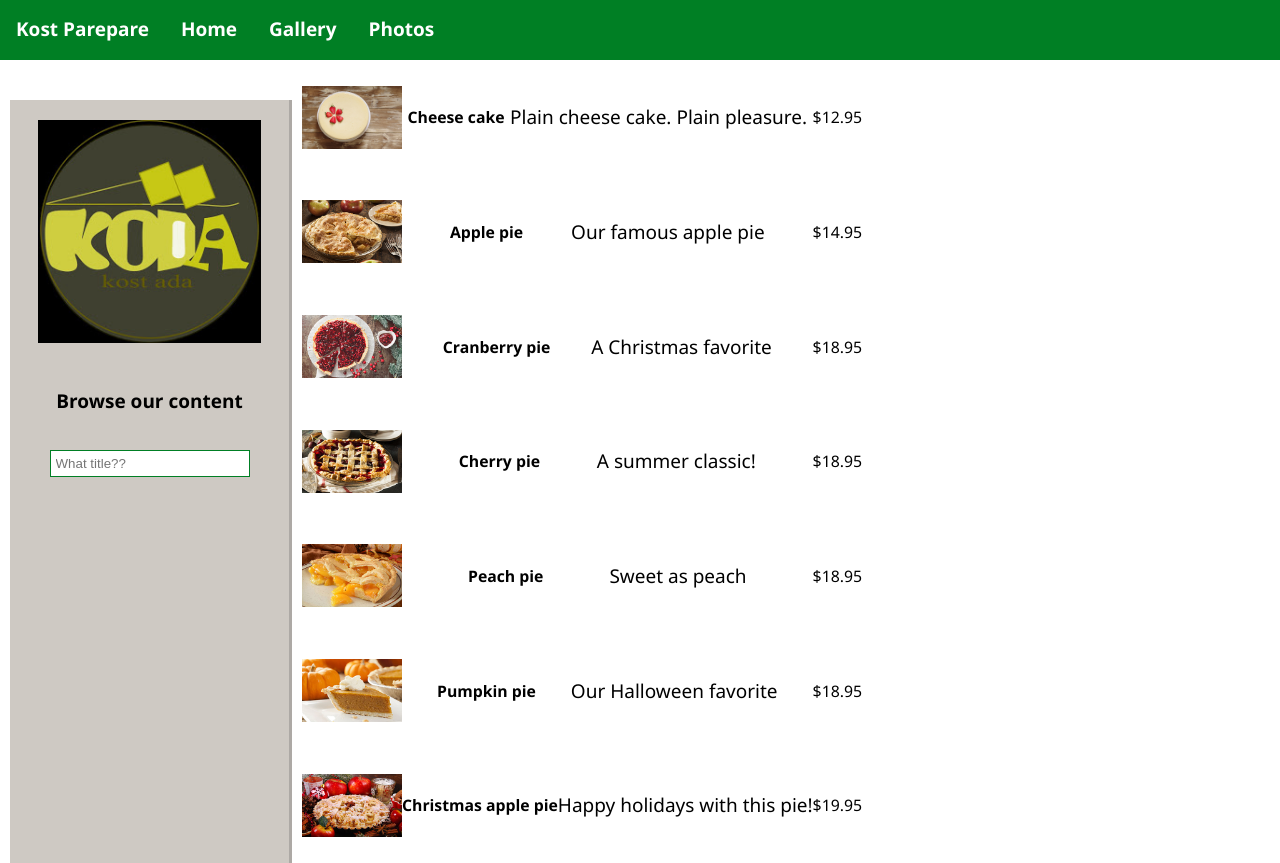
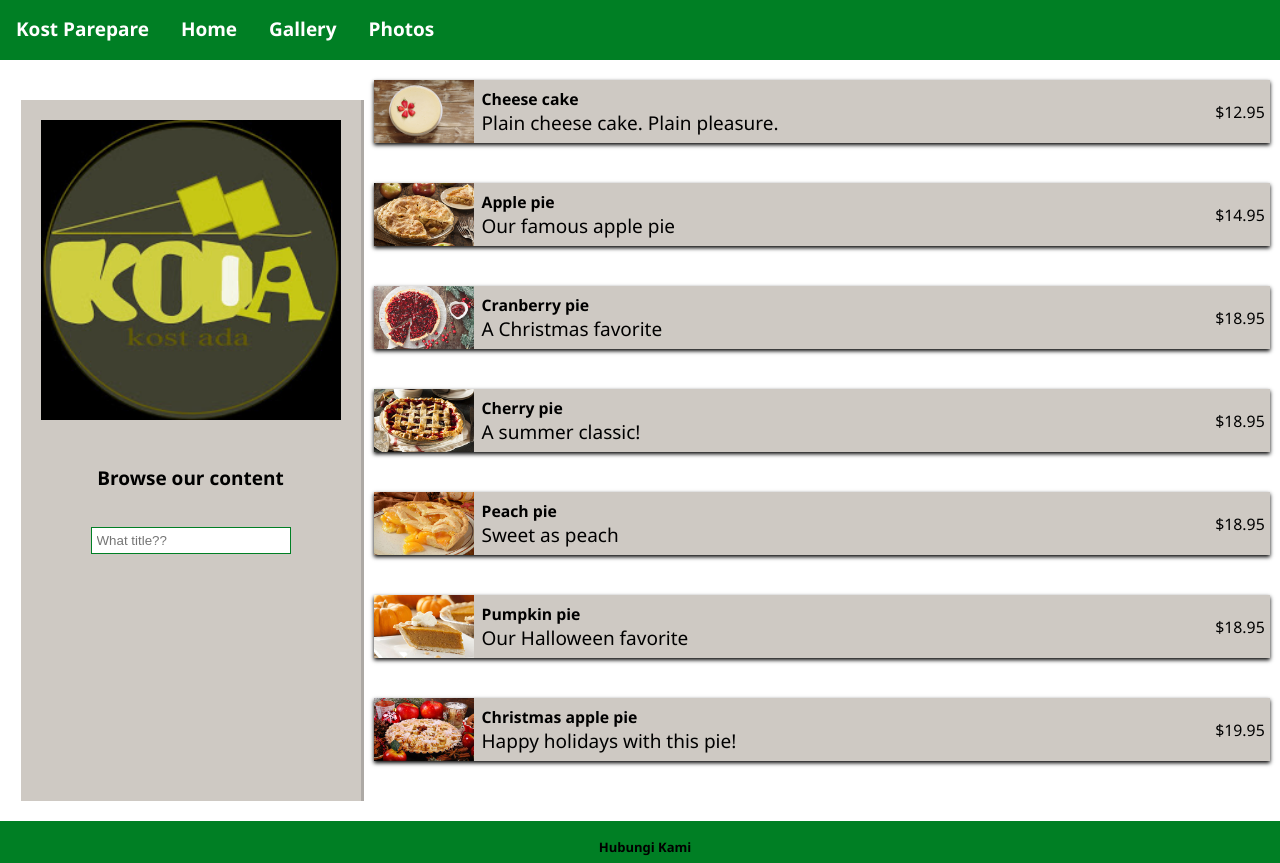
Before and after one commit to 777uliahshafar/kostAdaWeb, a plain HTML site: page photos.html in a window 1280 px wide. Shown: the top 863 px of the page. Drawn offline with Linux system fonts and the light colour scheme.

Commit message:
before mod fig

```diff
--- a/index.css
+++ b/index.css
@@ -18,7 +18,6 @@ nav {
 
 nav>ul>li{
     float: left;
-
 }
 
 nav>ul>li a{
@@ -45,6 +44,8 @@ nav>ul>li span{
     margin-right: auto;
     display: flex;
     flex-direction: row;
+    flex-wrap: wrap;
+    justify-content: center;
 }
 
 .pieGallery{
@@ -63,16 +64,17 @@ nav>ul>li span{
     box-shadow: 0 2px 4px rgb(0, 0, .3);
     margin: 0.2rem;
     padding: .5rem;
+}
 
+.pieCard img{
+    align-self: center;
+}
 
-}
 .cardRow{
     display: flex;
     flex-direction: row;
     justify-content: space-between;
     align-items: center;
-
-
 }
 
 .box {
@@ -82,7 +84,7 @@ nav>ul>li span{
     margin: 5px 10px;
 }
 
-#leftmenu{
+#leftMenu{
     display: flex;
     flex-direction: column;
     align-items: center;
@@ -95,9 +97,9 @@ nav>ul>li span{
 
 
 aside> img {
-    width: 80%;
     margin: 20px;
 }
+
 
 .searchbox{
     padding: 5px;
@@ -110,17 +112,39 @@ aside> img {
 #main{
     display: flex;
     flex-direction: column;
-    width: 70%;
+    flex-basis: 70%;
     margin-bottom: 20px;
 }
+
+.depan{
+    align-self: center;
+
+}
+
+
 
 .pieRow{
     display: flex;
     flex: row;
     margin-bottom: 40px;
-    justify-content: space-between;
     flex-wrap: wrap;
     align-items: center;
+    padding-right: .3rem;
+    background-color: #cec9c3;
+    box-shadow: 0 2px 4px rgb(0, 0, .3);
+}
+
+.pieRow > div{
+    flex-grow: 2;
+    padding-left: .5rem;
+}
+
+.pieRow > small{
+    flex-shrink: 3;
+}
+
+.pieRow h5 , .pieRow p{
+    margin:0;
 }
 
 h1,h2, h3{
@@ -165,3 +189,13 @@ article,
 figure{
     display: block;
 }
+
+@media screen and (max-width:   800px){
+    #leftMenu{
+        order: 1;
+        flex-basis: 60%;
+    }
+    #main {
+        flex-basis: 90%;
+    }
+}
--- a/photos.html
+++ b/photos.html
@@ -27,55 +27,69 @@
     </header>
 
     <div class="mainContent">
-        <aside id="leftmenu">
+        <aside id="leftMenu">
             <img src="images/kostada_logo.jpg" alt="Logo Kost ada" width="300px" />
             <header>
                 <h4 style="text-align: center;">Browse our content</h4>
             </header>
             <input type="search" class="searchbox" placeholder="What title??"/>
         </aside>
-        <div class="main">
+        <div id="main">
         <div class="pieRow">
             <img src="../images/products/cheesecakesmall.jpg" width="100" height="63">
-            <h5>Cheese cake</h5>
-            <p>Plain cheese cake. Plain pleasure.</p>
+            <div>
+                <h5>Cheese cake</h5>
+                <p>Plain cheese cake. Plain pleasure.</p>
+            </div>
             <small>$12.95</small>
         </div>
         <div class="pieRow">
             <img src="../images/products/applepiesmall.jpg" width="100" height="63">
+            <div>
             <h5>Apple pie</h5>
             <p>Our famous apple pie</p>
+            </div>
             <small>$14.95</small>
 
         </div>
         <div class="pieRow">
             <img src="../images/products/cranberrypiesmall.jpg" width="100" height="63">
+            <div>
             <h5>Cranberry pie</h5>
             <p>A Christmas favorite</p>
+            </div>
             <small>$18.95</small>
         </div>
         <div class="pieRow">
             <img src="../images/products/cherrypiesmall.jpg" width="100" height="63">
+            <div>
             <h5>Cherry pie</h5>
             <p>A summer classic!</p>
+            </div>
             <small>$18.95</small>
         </div>
         <div class="pieRow">
             <img src="../images/products/peachpiesmall.jpg" width="100" height="63">
+            <div>
             <h5>Peach pie</h5>
             <p>Sweet as peach</p>
+            </div>
             <small>$18.95</small>
         </div>
         <div class="pieRow">
             <img src="../images/products/pumpkinpiesmall.jpg" width="100" height="63">
+            <div>
             <h5>Pumpkin pie</h5>
             <p>Our Halloween favorite</p>
+            </div>
             <small>$18.95</small>
         </div>
         <div class="pieRow">
             <img src="../images/products/christmasapplepiesmall.jpg" width="100" height="63">
+            <div>
             <h5>Christmas apple pie</h5>
             <p>Happy holidays with this pie!</p>
+            </div>
             <small>$19.95</small>
         </div>
         </div>
```
Also changed, not shown: gallery.html (+2 -2 lines), index.html (+6 -6 lines).
